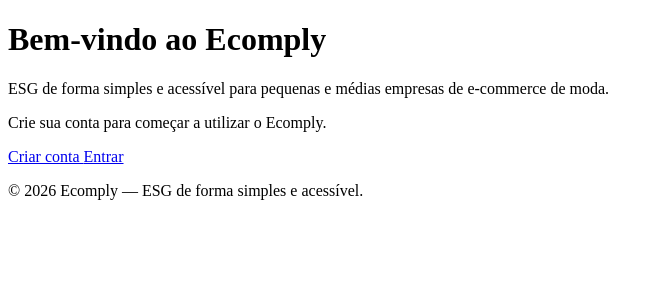
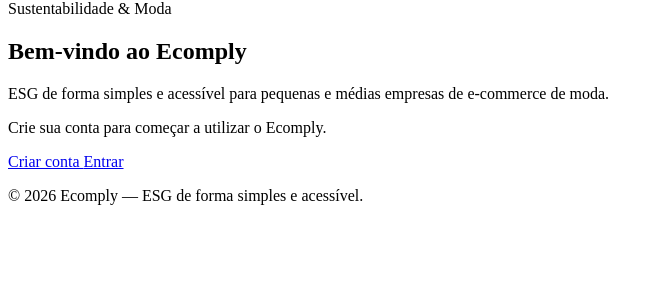
Before and after one commit to mariaeugeniamoraes/projeto_fds_2026.2, a Django app: template core/templates/core/home.html in a window 1280 px wide. Shown: the part 44-344 px from the top of the page, without its empty margins (0-663 px from the left). Run offline with Django 5.2, Linux system fonts and the light colour scheme; the template is opened without the code that fills it, so the values that code supplies are empty.

Commit message:
Cria classes para o arquivo home.html

```diff
--- a/core/templates/core/home.html
+++ b/core/templates/core/home.html
@@ -4,39 +4,40 @@
 Início | Ecomply
 {% endblock %}
 
+{% block content %}
+<section class="hero-section">
+    <div class="hero-card">
+        <span class="badge">Sustentabilidade & Moda</span>
 
-{% block content %}
+        <h1 class="hero-title">Bem-vindo ao Ecomply</h1>
 
-    <h1>Bem-vindo ao Ecomply</h1>
-
-    <p>
+        <p class="hero-subtitle">
             ESG de forma simples e acessível para pequenas e médias empresas
             de e-commerce de moda.
         </p>
 
         {% if user.is_authenticated %}
-
-        <h2>Olá, {{ user.username }}!</h2>
-
+            <div class="user-welcome-card">
+                <h2>Olá, <strong>{{ user.username }}</strong>! 👋</h2>
                 <p>
-            Explore o Ecomply e descubra como tornar sua empresa
-            mais sustentável.
+                    Explore o Ecomply e descubra como tornar sua empresa mais sustentável.
                 </p>
-
+            </div>
         {% else %}
-
-        <p>
+            <p class="cta-text">
                 Crie sua conta para começar a utilizar o Ecomply.
             </p>
 
-        <a href="{% url 'cadastro' %}">
+            <div class="cta-buttons">
+                <a href="{% url 'cadastro' %}" class="btn btn-primary">
                     Criar conta
                 </a>
 
-        <a href="{% url 'login' %}">
+                <a href="{% url 'login' %}" class="btn btn-secondary">
                     Entrar
                 </a>
-
+            </div>
         {% endif %}
-
+    </div>
+</section>
 {% endblock %}
```
Lines whose indentation alone changed are shown as unchanged.
